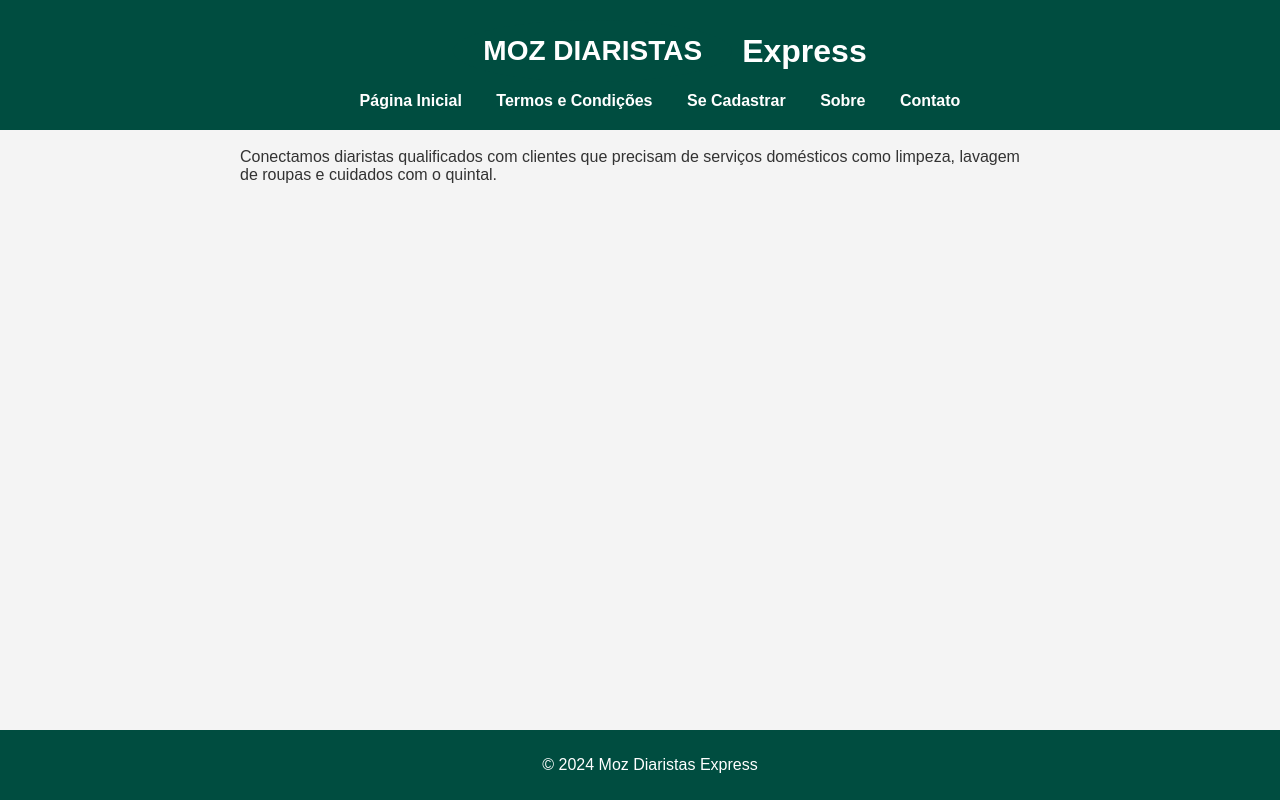
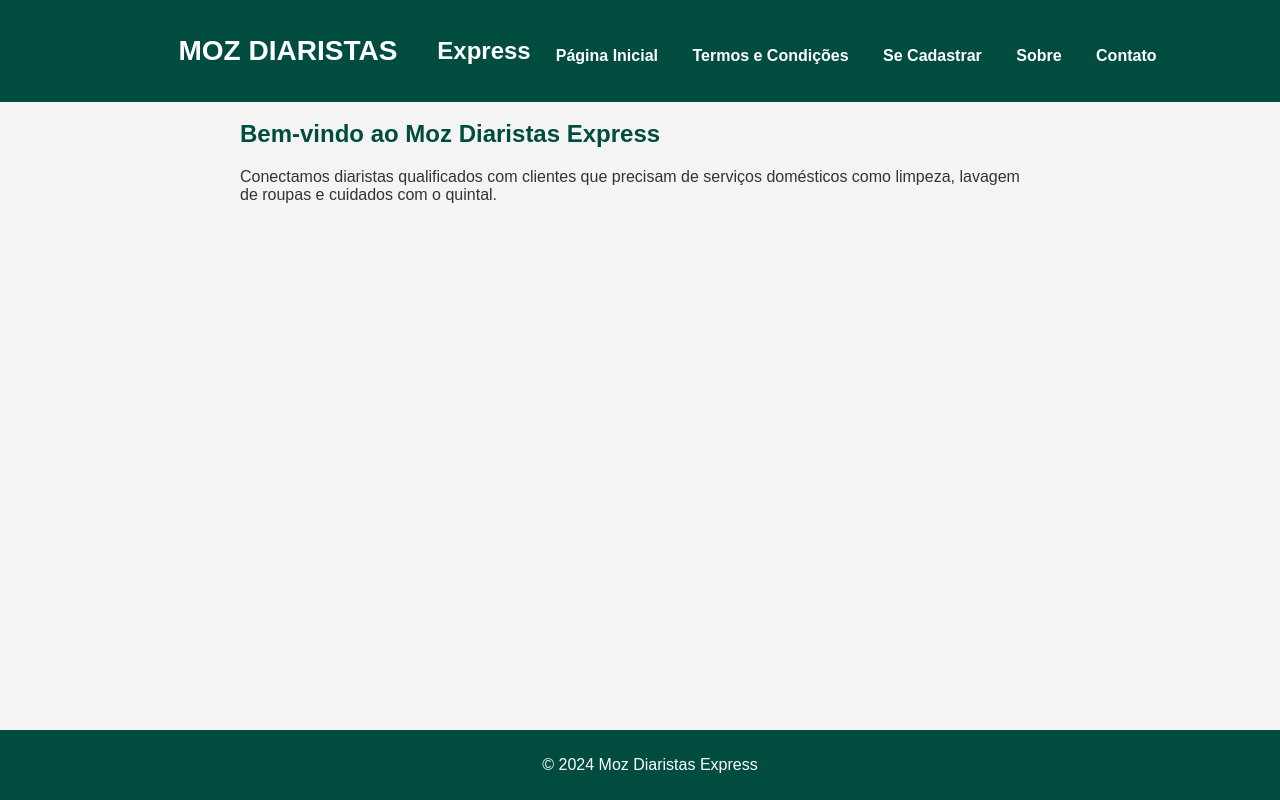
Before and after one commit to Mau625/MDEX, a plain HTML site: page index.html in a window 1280 px wide. Drawn offline with Linux system fonts and the light colour scheme.

Commit message:
Update index.html

```diff
--- a/index.html
+++ b/index.html
@@ -11,6 +11,7 @@
             padding: 0;
             background-color: #f4f4f4;
             color: #333;
+            padding-top: 80px; /* Espaço para o cabeçalho fixo */
         }
 
         header {
@@ -23,14 +24,24 @@
             top: 0;
             left: 0;
             z-index: 1000;
+            transition: all 0.3s ease;
+            display: flex;
+            align-items: center;
+            justify-content: center;
+            gap: 10px;
+        }
+
+        header.shrink {
+            padding: 10px;
+            font-size: 14px;
         }
 
         header h1 {
             margin: 0;
             display: flex;
             align-items: center;
-            justify-content: center;
             gap: 10px;
+            font-size: 24px;
         }
 
         header h1 span {
@@ -55,7 +66,7 @@
         }
 
         main {
-            padding: 80px 20px 60px;
+            padding: 20px;
             max-width: 800px;
             margin: auto;
         }
@@ -261,10 +272,11 @@
                     <p>Para obter informações sobre taxas e valores dos serviços, entre em contato conosco via WhatsApp:</p>
                     <p><a href="https://wa.me/258000000000" target="_blank">+258 000 000 000</a></p>
                 </div>
+                <button onclick="loadContent('inicial')">Voltar</button>
             `,
             sobre: `
                 <h2>Sobre Nós</h2>
-                <p>Bem-vindo ao Moz Diaristas Express! Nosso site é dedicado a conectar diaristas qualificados com clientes que precisam de serviços domésticos, como limpeza de casa, lavagem de roupas e cuidados com o quintal. Nosso objetivo é facilitar o acesso a serviços confiáveis e eficientes.</p>
+                <p>O Moz Diaristas Express é uma plataforma que visa facilitar a conexão entre diaristas e clientes em Moçambique. Nosso objetivo é oferecer uma maneira eficiente e prática de encontrar serviços domésticos de qualidade.</p>
                 <button onclick="loadContent('inicial')">Voltar</button>
             `,
             contato: `
@@ -338,6 +350,16 @@
         // Load initial content
         loadContent('inicial');
 
+        // Header resize on scroll
+        window.addEventListener('scroll', () => {
+            const header = document.querySelector('header');
+            if (window.scrollY > 50) {
+                header.classList.add('shrink');
+            } else {
+                header.classList.remove('shrink');
+            }
+        });
+
         // Logo creation
         const logoElement = document.getElementById('logo');
         logoElement.style.background = '#004d40';
```
